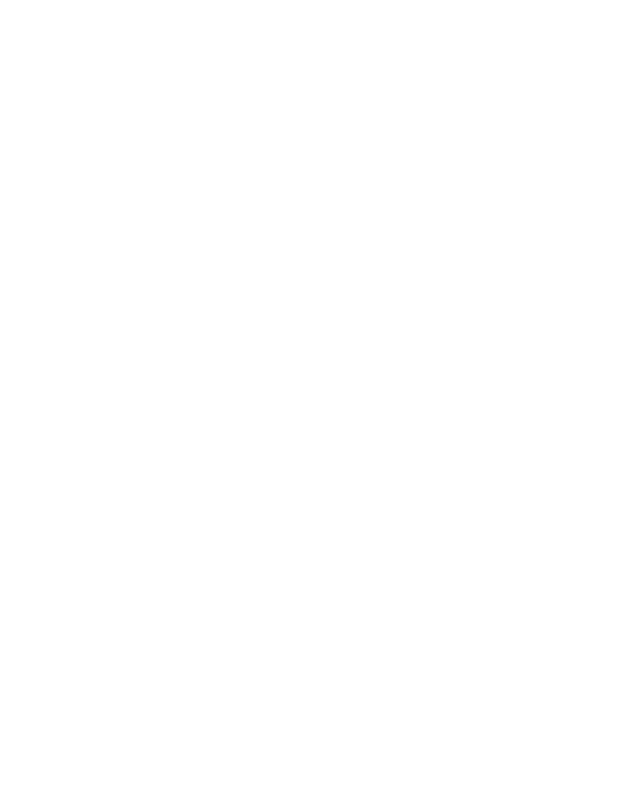
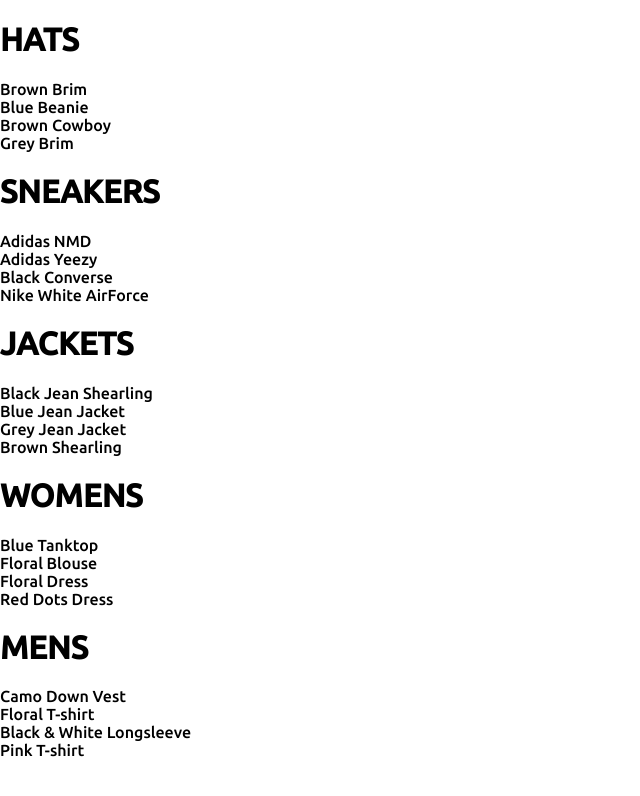
Before and after one commit to ParagsDangariya/clothing, a React (Create React App) app: page /shop in a window 1280 px wide. Shown: the top 796 px of the page, without its empty margins (0-640 px from the left). Built offline with nearby package versions, Linux system fonts and the light colour scheme.

Commit message:
shop page.

```diff
--- a/src/App.js
+++ b/src/App.js
@@ -1,18 +1,15 @@
 import React from "react";
 import { Switch, Route } from "react-router-dom";
 import Homepage from "./pages/homepage/homepage.component";
+import ShopPage from "./pages/shop/shoppage.component";
 import "./App.css";
-const HatsPage = () => (
-  <div>
-    <h1>Hats Page</h1>
-  </div>
-);
+
 function App() {
   return (
     <div>
       <Switch>
         <Route exact path="/" component={Homepage} />
-        <Route path="/hats" component={HatsPage} />
+        <Route path="/shop" component={ShopPage} />
       </Switch>
     </div>
   );
--- /dev/null
+++ b/src/components/collection-preview/collection-preview.component.jsx
@@ -0,0 +1,17 @@
+import React from "react";
+import "./collection-preview.style.scss";
+const CollectionPreview = ({ title, items }) => {
+  return (
+    <div className="collection-preview">
+      <h1 className="title">{title.toUpperCase()}</h1>
+      <div className="preview">
+        {items
+          .filter((item, idx) => idx < 4)
+          .map((item) => (
+            <div key={item.id}>{item.name}</div>
+          ))}
+      </div>
+    </div>
+  );
+};
+export default CollectionPreview;
--- a/src/components/directory/directory.components.jsx
+++ b/src/components/directory/directory.components.jsx
@@ -11,7 +11,7 @@
           title: "hats",
           imageUrl: "https://i.ibb.co/cvpntL1/hats.png",
           id: 1,
-          linkUrl: "hats",
+          linkUrl: "shop/hats",
         },
         {
           title: "jackets",
--- /dev/null
+++ b/src/pages/shop/shop.data.jsx
@@ -0,0 +1,249 @@
+const SHOP_DATA = [
+  {
+    id: 1,
+    title: "Hats",
+    routeName: "hats",
+    items: [
+      {
+        id: 1,
+        name: "Brown Brim",
+        imageUrl: "https://i.ibb.co/ZYW3VTp/brown-brim.png",
+        price: 25,
+      },
+      {
+        id: 2,
+        name: "Blue Beanie",
+        imageUrl: "https://i.ibb.co/ypkgK0X/blue-beanie.png",
+        price: 18,
+      },
+      {
+        id: 3,
+        name: "Brown Cowboy",
+        imageUrl: "https://i.ibb.co/QdJwgmp/brown-cowboy.png",
+        price: 35,
+      },
+      {
+        id: 4,
+        name: "Grey Brim",
+        imageUrl: "https://i.ibb.co/RjBLWxB/grey-brim.png",
+        price: 25,
+      },
+      {
+        id: 5,
+        name: "Green Beanie",
+        imageUrl: "https://i.ibb.co/YTjW3vF/green-beanie.png",
+        price: 18,
+      },
+      {
+        id: 6,
+        name: "Palm Tree Cap",
+        imageUrl: "https://i.ibb.co/rKBDvJX/palm-tree-cap.png",
+        price: 14,
+      },
+      {
+        id: 7,
+        name: "Red Beanie",
+        imageUrl: "https://i.ibb.co/bLB646Z/red-beanie.png",
+        price: 18,
+      },
+      {
+        id: 8,
+        name: "Wolf Cap",
+        imageUrl: "https://i.ibb.co/1f2nWMM/wolf-cap.png",
+        price: 14,
+      },
+      {
+        id: 9,
+        name: "Blue Snapback",
+        imageUrl: "https://i.ibb.co/X2VJP2W/blue-snapback.png",
+        price: 16,
+      },
+    ],
+  },
+  {
+    id: 2,
+    title: "Sneakers",
+    routeName: "sneakers",
+    items: [
+      {
+        id: 10,
+        name: "Adidas NMD",
+        imageUrl: "https://i.ibb.co/0s3pdnc/adidas-nmd.png",
+        price: 220,
+      },
+      {
+        id: 11,
+        name: "Adidas Yeezy",
+        imageUrl: "https://i.ibb.co/dJbG1cT/yeezy.png",
+        price: 280,
+      },
+      {
+        id: 12,
+        name: "Black Converse",
+        imageUrl: "https://i.ibb.co/bPmVXyP/black-converse.png",
+        price: 110,
+      },
+      {
+        id: 13,
+        name: "Nike White AirForce",
+        imageUrl: "https://i.ibb.co/1RcFPk0/white-nike-high-tops.png",
+        price: 160,
+      },
+      {
+        id: 14,
+        name: "Nike Red High Tops",
+        imageUrl: "https://i.ibb.co/QcvzydB/nikes-red.png",
+        price: 160,
+      },
+      {
+        id: 15,
+        name: "Nike Brown High Tops",
+        imageUrl: "https://i.ibb.co/fMTV342/nike-brown.png",
+        price: 160,
+      },
+      {
+        id: 16,
+        name: "Air Jordan Limited",
+        imageUrl: "https://i.ibb.co/w4k6Ws9/nike-funky.png",
+        price: 190,
+      },
+      {
+        id: 17,
+        name: "Timberlands",
+        imageUrl: "https://i.ibb.co/Mhh6wBg/timberlands.png",
+        price: 200,
+      },
+    ],
+  },
+  {
+    id: 3,
+    title: "Jackets",
+    routeName: "jackets",
+    items: [
+      {
+        id: 18,
+        name: "Black Jean Shearling",
+        imageUrl: "https://i.ibb.co/XzcwL5s/black-shearling.png",
+        price: 125,
+      },
+      {
+        id: 19,
+        name: "Blue Jean Jacket",
+        imageUrl: "https://i.ibb.co/mJS6vz0/blue-jean-jacket.png",
+        price: 90,
+      },
+      {
+        id: 20,
+        name: "Grey Jean Jacket",
+        imageUrl: "https://i.ibb.co/N71k1ML/grey-jean-jacket.png",
+        price: 90,
+      },
+      {
+        id: 21,
+        name: "Brown Shearling",
+        imageUrl: "https://i.ibb.co/s96FpdP/brown-shearling.png",
+        price: 165,
+      },
+      {
+        id: 22,
+        name: "Tan Trench",
+        imageUrl: "https://i.ibb.co/M6hHc3F/brown-trench.png",
+        price: 185,
+      },
+    ],
+  },
+  {
+    id: 4,
+    title: "Womens",
+    routeName: "womens",
+    items: [
+      {
+        id: 23,
+        name: "Blue Tanktop",
+        imageUrl: "https://i.ibb.co/7CQVJNm/blue-tank.png",
+        price: 25,
+      },
+      {
+        id: 24,
+        name: "Floral Blouse",
+        imageUrl: "https://i.ibb.co/4W2DGKm/floral-blouse.png",
+        price: 20,
+      },
+      {
+        id: 25,
+        name: "Floral Dress",
+        imageUrl: "https://i.ibb.co/KV18Ysr/floral-skirt.png",
+        price: 80,
+      },
+      {
+        id: 26,
+        name: "Red Dots Dress",
+        imageUrl: "https://i.ibb.co/N3BN1bh/red-polka-dot-dress.png",
+        price: 80,
+      },
+      {
+        id: 27,
+        name: "Striped Sweater",
+        imageUrl: "https://i.ibb.co/KmSkMbH/striped-sweater.png",
+        price: 45,
+      },
+      {
+        id: 28,
+        name: "Yellow Track Suit",
+        imageUrl: "https://i.ibb.co/v1cvwNf/yellow-track-suit.png",
+        price: 135,
+      },
+      {
+        id: 29,
+        name: "White Blouse",
+        imageUrl: "https://i.ibb.co/qBcrsJg/white-vest.png",
+        price: 20,
+      },
+    ],
+  },
+  {
+    id: 5,
+    title: "Mens",
+    routeName: "mens",
+    items: [
+      {
+        id: 30,
+        name: "Camo Down Vest",
+        imageUrl: "https://i.ibb.co/xJS0T3Y/camo-vest.png",
+        price: 325,
+      },
+      {
+        id: 31,
+        name: "Floral T-shirt",
+        imageUrl: "https://i.ibb.co/qMQ75QZ/floral-shirt.png",
+        price: 20,
+      },
+      {
+        id: 32,
+        name: "Black & White Longsleeve",
+        imageUrl: "https://i.ibb.co/55z32tw/long-sleeve.png",
+        price: 25,
+      },
+      {
+        id: 33,
+        name: "Pink T-shirt",
+        imageUrl: "https://i.ibb.co/RvwnBL8/pink-shirt.png",
+        price: 25,
+      },
+      {
+        id: 34,
+        name: "Jean Long Sleeve",
+        imageUrl: "https://i.ibb.co/VpW4x5t/roll-up-jean-shirt.png",
+        price: 40,
+      },
+      {
+        id: 35,
+        name: "Burgundy T-shirt",
+        imageUrl: "https://i.ibb.co/mh3VM1f/polka-dot-shirt.png",
+        price: 25,
+      },
+    ],
+  },
+];
+
+export default SHOP_DATA;
--- /dev/null
+++ b/src/pages/shop/shoppage.component.jsx
@@ -0,0 +1,23 @@
+import React from "react";
+import SHOP_DATA from "./shop.data";
+import CollectionPreview from "../../components/collection-preview/collection-preview.component";
+class ShopPage extends React.Component {
+  constructor(props) {
+    super(props);
+    this.state = {
+      collections: SHOP_DATA,
+    };
+  }
+  render() {
+    const { collections } = this.state;
+    return (
+      <div>
+        {collections.map(({ id, ...CollectionProps }) => (
+          <CollectionPreview key={id} {...CollectionProps} />
+        ))}
+      </div>
+    );
+  }
+}
+
+export default ShopPage;
```
Also changed, not shown: src/components/collection-preview/collection-preview.style.scss (added).
